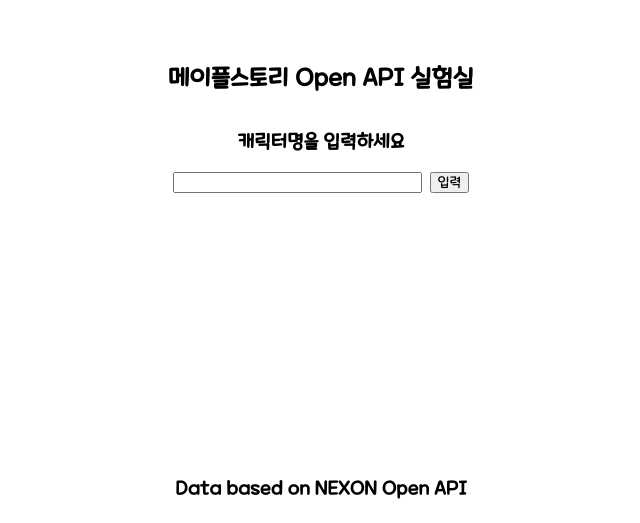
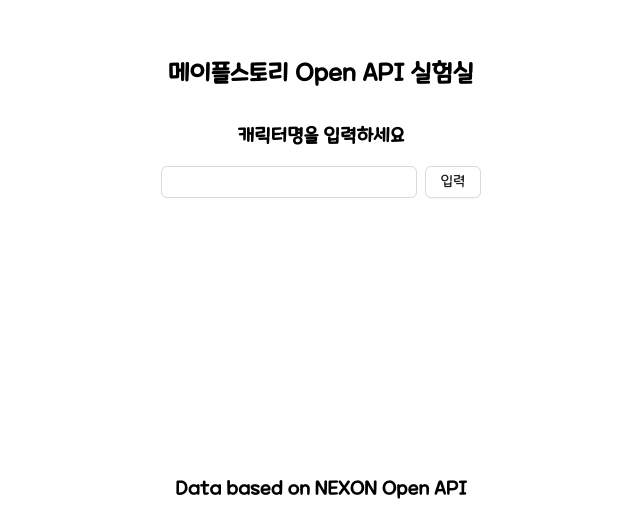
Before and after one commit to tkdgus96/maple-api-playground, a React (Vite) app: page / in a window 1280 px wide. Shown: the part 277-800 px from the top of the page, without its empty margins (319-959 px from the left). Built offline with nearby package versions, Linux system fonts and the light colour scheme; no server answers.

Commit message:
fix: 스타일 일부 변경 및 스켈레톤 추가

```diff
--- a/src/pages/CharacterItemEquipment.tsx
+++ b/src/pages/CharacterItemEquipment.tsx
@@ -3,6 +3,7 @@
 import ItemTooltip from "@components/ItemTooltip";
 import { CharacterItemEquipmentResponse } from "@customTypes/character";
 import styled from "@emotion/styled";
+import { Skeleton } from "antd";
 import { useEffect, useState } from "react";
 import { useSearchParams } from "react-router-dom";
 
@@ -32,6 +33,8 @@
   gap: 1rem;
 `;
 
+const skeletonArray = new Array(24).fill(1);
+
 const CharacterItemEquipment = () => {
   const [equipment, setEquipment] = useState<
     CharacterItemEquipmentResponse | undefined
@@ -58,7 +61,8 @@
             <img src={item.item_shape_icon} />
             <Row>
               {item.item_name}{" "}
-              {item.starforce_scroll_flag !== "0" && (
+              {!!Number(item.starforce) &&
+                item.starforce_scroll_flag !== "0" && (
                   <Row>
                     <StarTwoTone
                       twoToneColor={
@@ -73,7 +77,16 @@
             </Row>
           </ItemWrapper>
         </ItemTooltip>
+      )) ?? (
+        <>
+          {skeletonArray.map(() => (
+            <ItemWrapper>
+              <Skeleton.Avatar style={{ height: "24px", width: "24px" }} />
+              <Skeleton.Input style={{ height: "24px" }} />
+            </ItemWrapper>
           ))}
+        </>
+      )}
     </Column>
   );
 };
--- a/src/pages/Search.tsx
+++ b/src/pages/Search.tsx
@@ -1,5 +1,6 @@
 import characterApi from "@apis/character";
 import styled from "@emotion/styled";
+import { Button, Input } from "antd";
 import { useState } from "react";
 import { createSearchParams, useNavigate } from "react-router-dom";
 
@@ -48,14 +49,12 @@
       <h2>메이플스토리 Open API 실험실</h2>
       <h3>캐릭터명을 입력하세요</h3>
       <Row>
-        <input
+        <Input
           value={name}
           onChange={(e) => handleChange(e)}
           onKeyDown={(e) => handleEnter(e)}
         />
-        <button type="button" onClick={() => handleOk()}>
-          입력
-        </button>
+        <Button onClick={() => handleOk()}>입력</Button>
       </Row>
     </SearchPageWrapper>
   );
```
Lines whose indentation alone changed are shown as unchanged.
